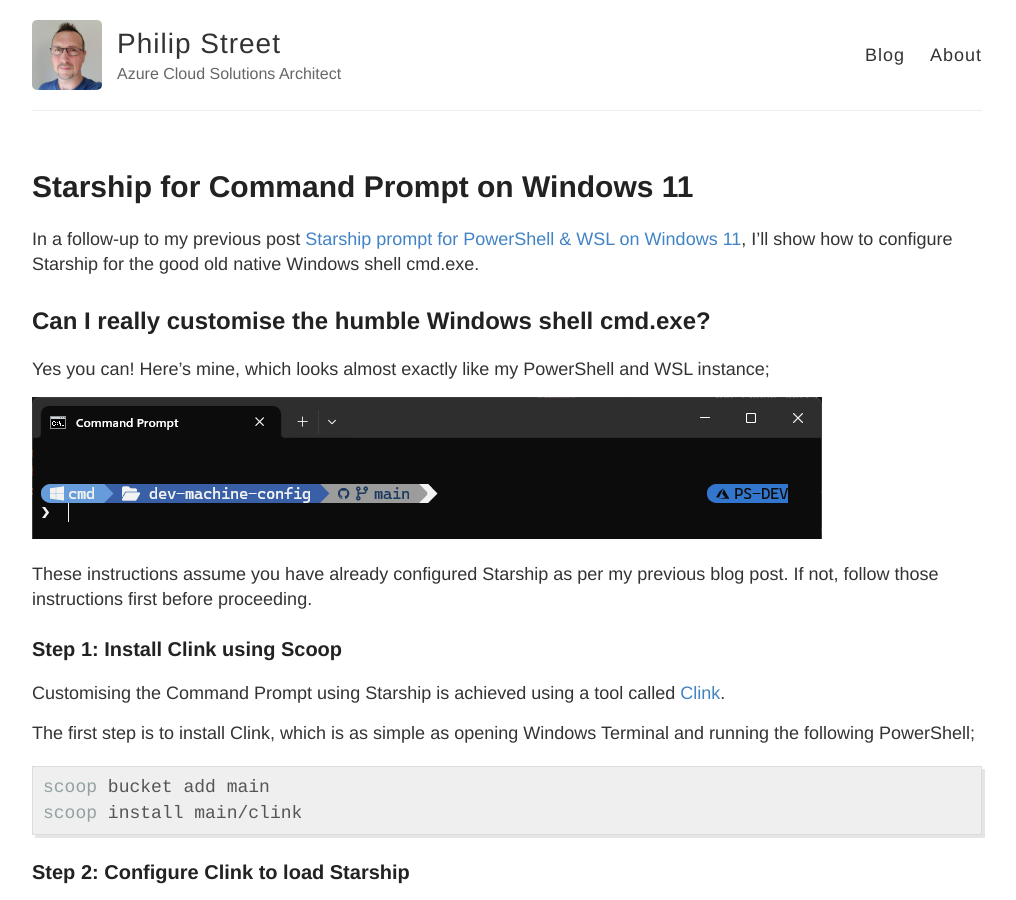
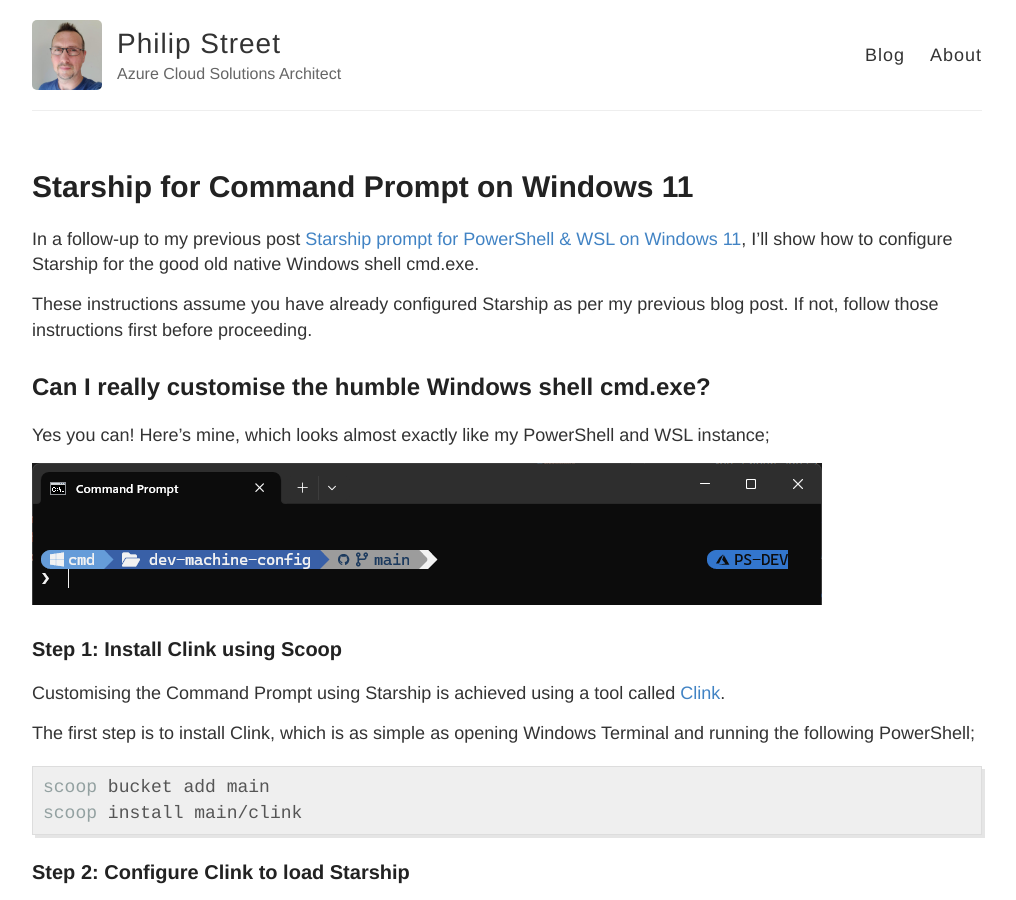
Before and after one commit to philipstreet/philipstreet.github.io, a Jekyll site: the page built from _posts/2024-05-08-starship-for-command-prompt.md, in a window 1280 px wide and 900 px high. Shown: the whole window, without its empty margins (133-1149 px from the left). Built offline with Jekyll 4.4.1, drawn with Linux system fonts in a browser that asks for light colours; comment, search, counter and statistics services are not loaded.

Commit message:
Move sentence to top

```diff
--- a/_posts/2024-05-08-starship-for-command-prompt.md
+++ b/_posts/2024-05-08-starship-for-command-prompt.md
@@ -6,13 +6,13 @@
 ---
 In a follow-up to my previous post [Starship prompt for PowerShell & WSL on Windows 11](https://blog.philipstreet.co.uk/Starship-prompt-for-PowerShell-and-WSL-on-Windows-11/){:target="_blank"}, I'll show how to configure Starship for the good old native Windows shell cmd.exe.
 
+These instructions assume you have already configured Starship as per my previous blog post. If not, follow those instructions first before proceeding.
+
 ## Can I really customise the humble Windows shell cmd.exe?
 
 Yes you can! Here's mine, which looks almost exactly like my PowerShell and WSL instance;
 
 ![Command Prompt](/images/2024-05-08-starship-command-prompt.png)
-
-These instructions assume you have already configured Starship as per my previous blog post. If not, follow those instructions first before proceeding.
 
 ### Step 1: Install Clink using Scoop
 
```
